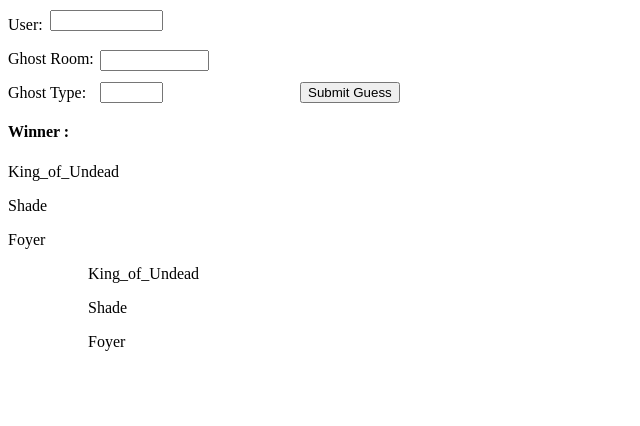
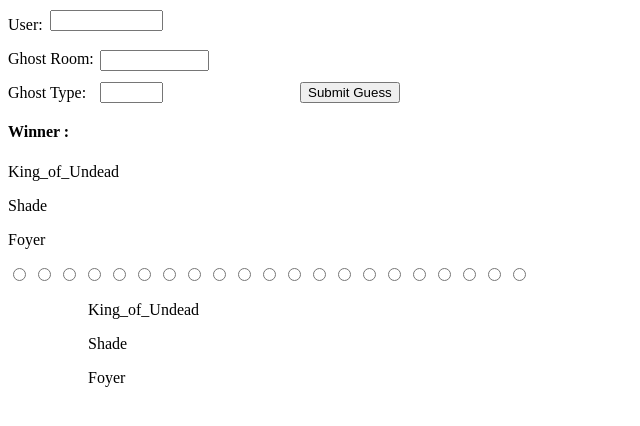
Before and after one commit to UndeadQueen/guesstheghost, a website: page src/index.html in a window 1280 px wide. Shown: the whole page, without its empty margins (0-640 px from the left). Drawn offline with nearby package versions, Linux system fonts and the light colour scheme.

Commit message:
added radio buttons for ghost type

```diff
--- a/src/index.html
+++ b/src/index.html
@@ -17,7 +17,27 @@
     <input type="text" name="" id="" class="ghosttype">
     <button type="submit" class="submitbutton">Submit Guess</button>
     <h4>Winner :</h4> <p>King_of_Undead</p> <p>Shade</p> <p>Foyer</p>
-
+    <input type="radio" name="ghosttype" id="">
+    <input type="radio" name="ghosttype" id="">
+    <input type="radio" name="ghosttype" id="">
+    <input type="radio" name="ghosttype" id="">
+    <input type="radio" name="ghosttype" id="">
+    <input type="radio" name="ghosttype" id="">
+    <input type="radio" name="ghosttype" id="">
+    <input type="radio" name="ghosttype" id="">
+    <input type="radio" name="ghosttype" id="">
+    <input type="radio" name="ghosttype" id="">
+    <input type="radio" name="ghosttype" id="">
+    <input type="radio" name="ghosttype" id="">
+    <input type="radio" name="ghosttype" id="">
+    <input type="radio" name="ghosttype" id="">
+    <input type="radio" name="ghosttype" id="">
+    <input type="radio" name="ghosttype" id="">
+    <input type="radio" name="ghosttype" id="">
+    <input type="radio" name="ghosttype" id="">
+    <input type="radio" name="ghosttype" id="">
+    <input type="radio" name="ghosttype" id="">
+    <input type="radio" name="ghosttype" id="">
     <ol>
         <ul><p>King_of_Undead</p><p>Shade</p><p>Foyer</p></ul>
     </ol>
```
